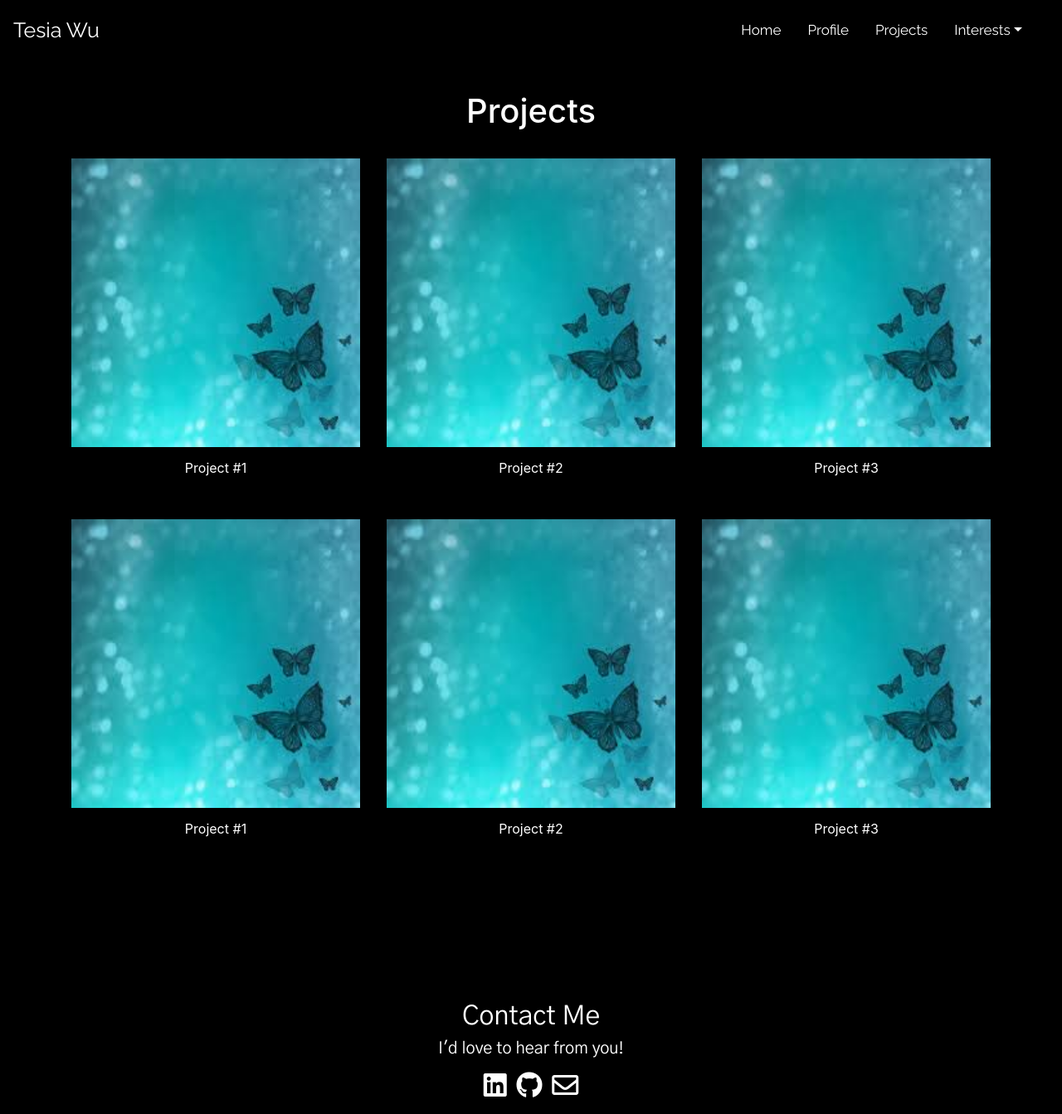
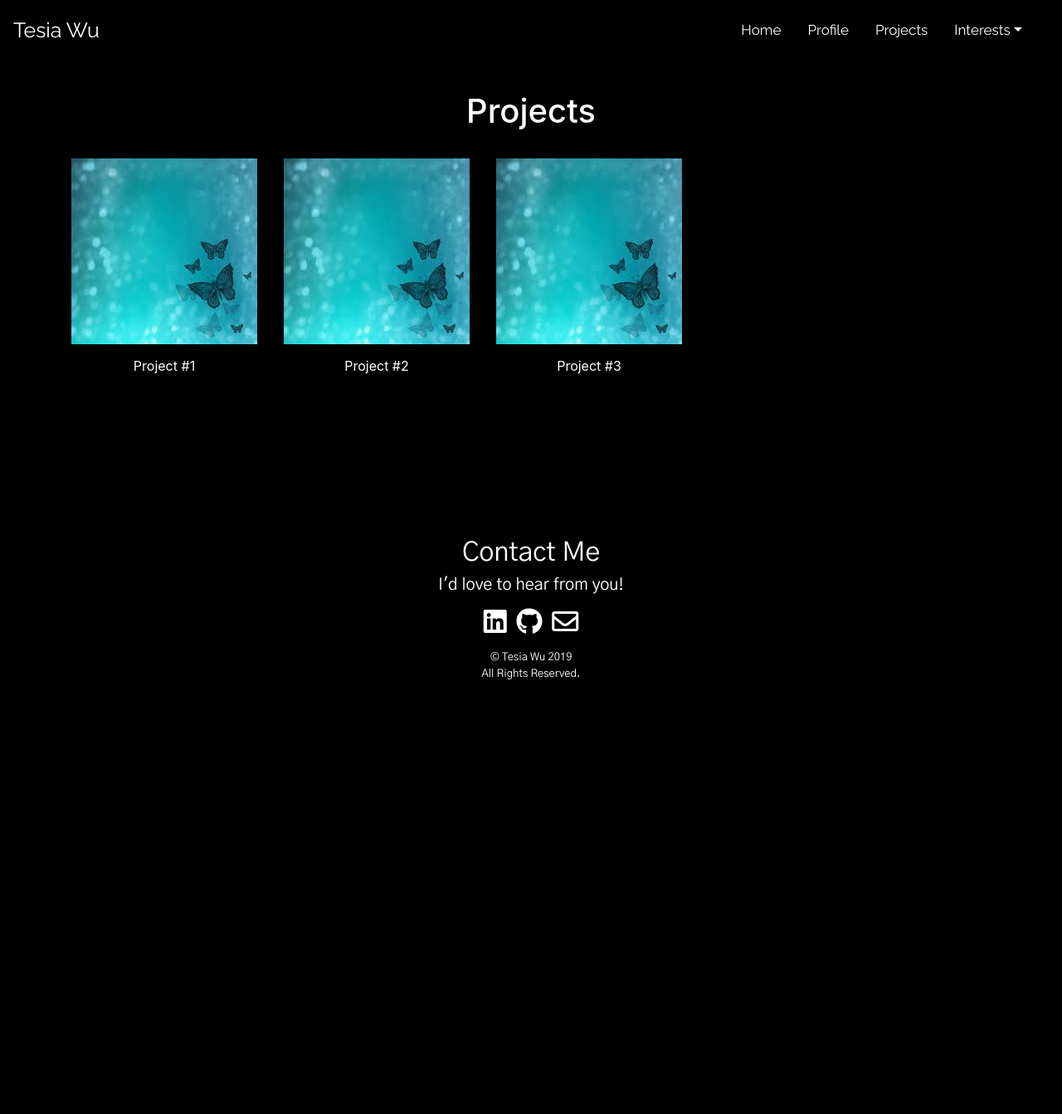
Before and after one commit to tesiawu/personal-website, a React (Create React App) app: page /projects in a window 1280 px wide. Shown: the top 1343 px of the page at 83% size. After the commit the page ends 856 px from the top, so only its background shows below. Built offline with nearby package versions, Linux system fonts and the light colour scheme.

Commit message:
saving projects card progress

```diff
--- a/src/Projects.js
+++ b/src/Projects.js
@@ -26,35 +26,28 @@ export default class Projects extends Component {
         <div className="project-container">
           <h1 style={{color:'white', textAlign:'center'}}>Projects</h1>
           <br/>
+          <div>
             <CardDeck>
+              <div>
                 <Card className="card" fluid>
                   <Card.Img style={{borderRadius: 0}} src={Test} />
+                </Card>
                 <Card.Footer className="card-title">Project #1</Card.Footer>
-            </Card>
+              </div>
+              <div>
                 <Card className="card" fluid>
                   <Card.Img style={{borderRadius: 0}} src={Test} />
+                </Card>
                 <Card.Footer className="card-title">Project #2</Card.Footer>
-            </Card>
+              </div>
+              <div>
                 <Card className="card" fluid>
                   <Card.Img style={{borderRadius: 0}} src={Test} />
+                </Card>
                 <Card.Footer className="card-title">Project #3</Card.Footer>
-            </Card>
+              </div>
             </CardDeck>
-          <br/>
-          <CardDeck>
-            <Card className="card" fluid>
-              <Card.Img style={{borderRadius: 0}} src={Test} />
-              <Card.Footer className="card-title">Project #1</Card.Footer>
-            </Card>
-            <Card className="card" fluid>
-              <Card.Img style={{borderRadius: 0}} src={Test} />
-              <Card.Footer className="card-title">Project #2</Card.Footer>
-            </Card>
-            <Card className="card" fluid>
-              <Card.Img style={{borderRadius: 0}} src={Test} />
-              <Card.Footer className="card-title">Project #3</Card.Footer>
-            </Card>
-          </CardDeck>
+          </div>
         </div>
 
         <footer>
--- a/src/css/style.css
+++ b/src/css/style.css
@@ -347,14 +347,12 @@
   Project page
 */
 
-
 .card {
   width: auto;
   height: auto;
   border-radius: 0;
   border-color: black;
   background-color: black;
-
   transition: transform .5s, box-shadow 0.2s;
 }
 
```
Lines whose indentation alone changed are shown as unchanged.
